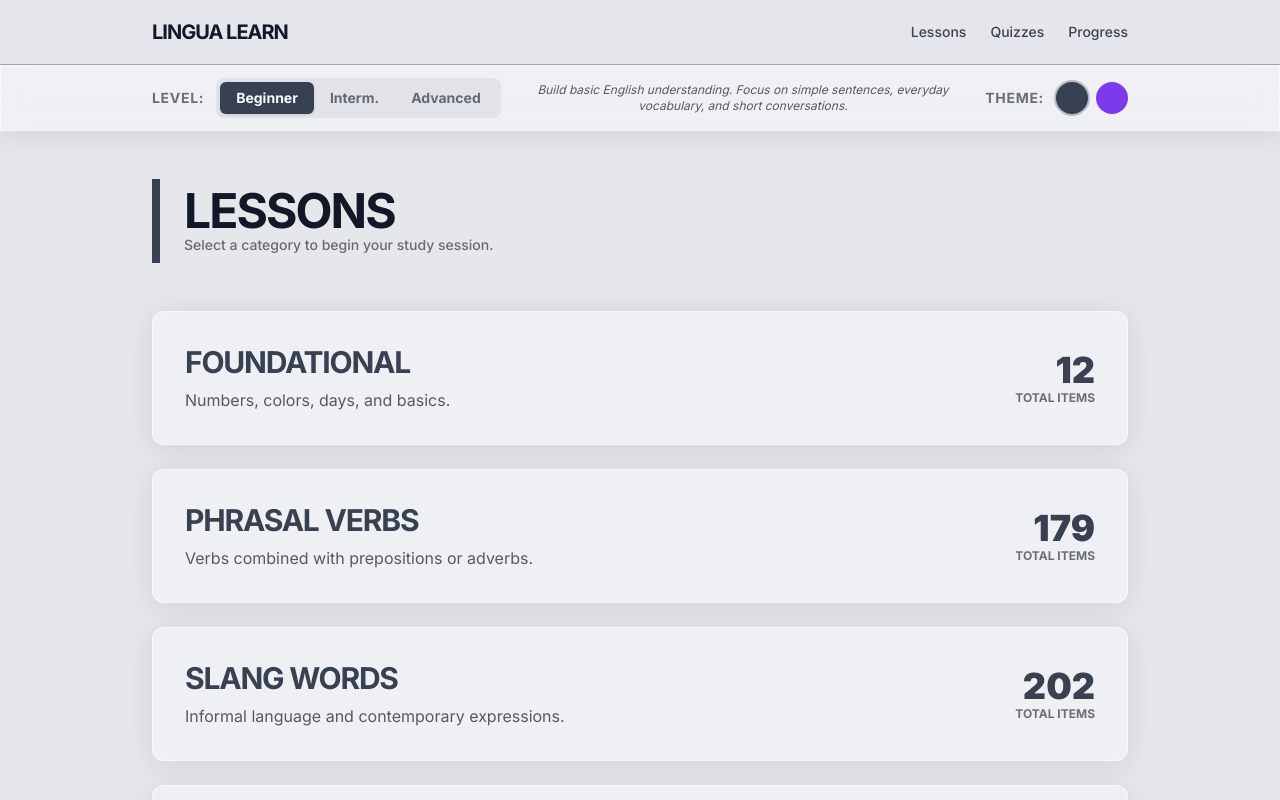
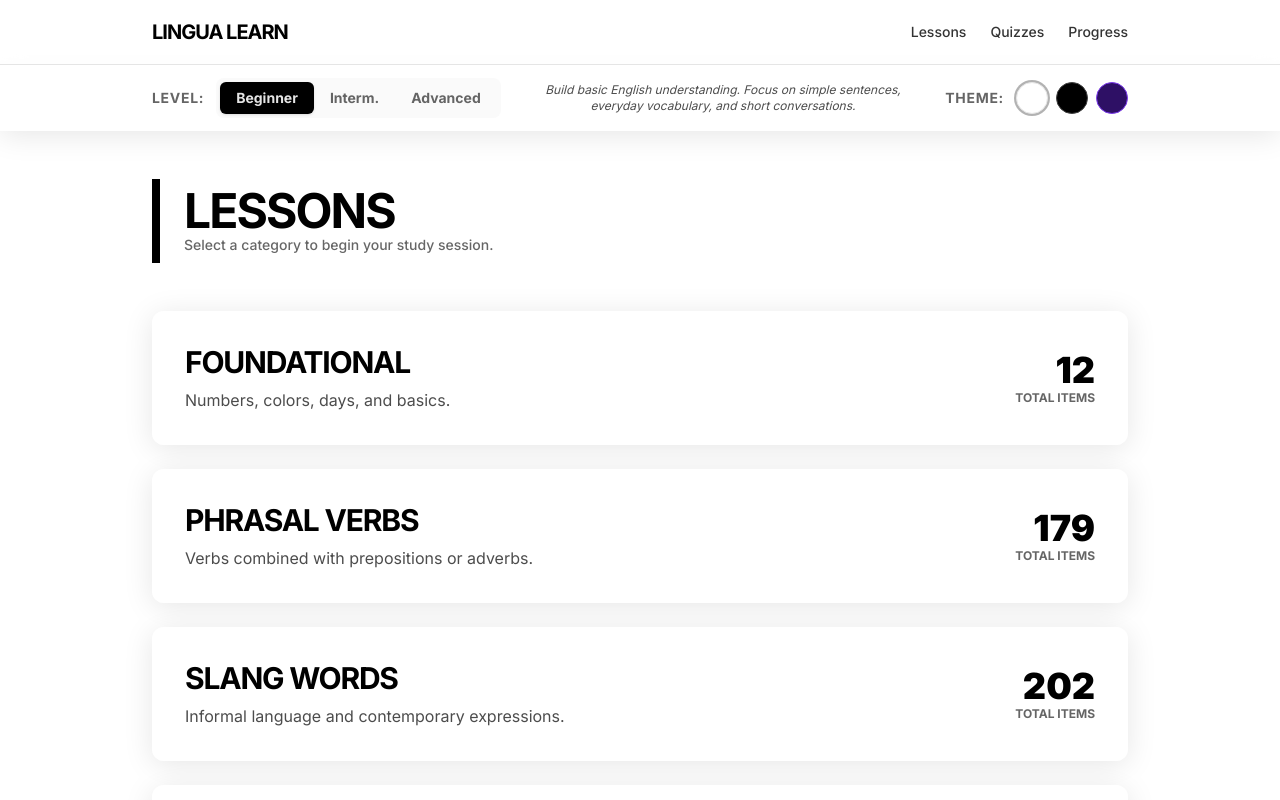
Before and after one commit to kbreabhayle/lingua-learn, a Next.js app: page /lessons in a window 1280 px wide. Shown: the top 800 px of the page. Built offline with nearby package versions, Linux system fonts and the light colour scheme.

Commit message:
feat: implement advanced theme system (black, white, purple)

```diff
--- a/src/app/globals.css
+++ b/src/app/globals.css
@@ -11,31 +11,45 @@
 }
 
 :root {
-  --background: #e5e7eb;
-  /* Gray 200 */
-  --foreground: #111827;
-  /* Gray 900 */
-  --primary: #374151;
-  /* Gray 700 */
-  --secondary: #f9fafb;
-  /* Gray 50 */
-  --muted: #d1d5db;
-  /* Gray 300 */
-  --border: #9ca3af;
-  /* Gray 400 */
+  /* Default to White Theme */
+  --background: #ffffff;
+  --foreground: #000000;
+  --primary: #000000;
+  --secondary: #e5e5e5;
+  /* Light Gray */
+  --muted: #f5f5f5;
+  --border: #e5e5e5;
+}
+
+:root[data-theme="white"] {
+  --background: #ffffff;
+  --foreground: #000000;
+  --primary: #000000;
+  --secondary: #e5e5e5;
+  --muted: #f5f5f5;
+  --border: #e5e5e5;
+}
+
+:root[data-theme="black"] {
+  --background: #000000;
+  --foreground: #ffffff;
+  --primary: #ffffff;
+  --secondary: #262626;
+  /* Dark Gray */
+  --muted: #171717;
+  --border: #404040;
 }
 
 :root[data-theme="purple"] {
-  --background: #ffffff;
-  --foreground: #000000;
-  --primary: #7c3aed;
-  /* Violet 600 */
-  --secondary: #f5f3ff;
-  /* Violet 50 */
-  --muted: #ede9fe;
-  /* Violet 100 */
-  --border: #ddd6fe;
-  /* Violet 200 */
+  --background: #2e1065;
+  /* Deep Purple */
+  --foreground: #ffffff;
+  --primary: #a78bfa;
+  /* Bright Purple/Lavender */
+  --secondary: #4c1d95;
+  /* Darker Purple for cards */
+  --muted: #581c87;
+  --border: #7c3aed;
 }
 
 body {
--- a/src/components/SettingsBar.tsx
+++ b/src/components/SettingsBar.tsx
@@ -56,18 +56,28 @@ export default function SettingsBar() {
                 <div className="flex items-center gap-3">
                     <span className="font-bold uppercase opacity-60 tracking-wider text-foreground">Theme:</span>
                     <div className="flex gap-2">
+                        {/* White Theme */}
                         <button
-                            onClick={() => setTheme('gray')}
-                            className={`w-8 h-8 rounded-full border-2 transition-transform hover:scale-110 ${theme === 'gray' ? 'border-primary ring-2 ring-primary/30' : 'border-transparent'
+                            onClick={() => setTheme('white')}
+                            className={`w-8 h-8 rounded-full border-2 transition-transform hover:scale-110 ${theme === 'white' ? 'border-primary ring-2 ring-primary/30' : 'border-transparent'
                                 }`}
-                            style={{ background: '#374151' }} // Gray representation
-                            aria-label="Gray Theme"
+                            style={{ background: '#ffffff', border: '1px solid #e5e5e5' }}
+                            aria-label="White Theme"
                         />
+                        {/* Black Theme */}
+                        <button
+                            onClick={() => setTheme('black')}
+                            className={`w-8 h-8 rounded-full border-2 transition-transform hover:scale-110 ${theme === 'black' ? 'border-primary ring-2 ring-primary/30' : 'border-transparent'
+                                }`}
+                            style={{ background: '#000000', border: '1px solid #404040' }}
+                            aria-label="Black Theme"
+                        />
+                        {/* Purple Theme */}
                         <button
                             onClick={() => setTheme('purple')}
-                            className={`w-8 h-8 rounded-full border-2 transition-transform hover:scale-110 ${theme === 'purple' ? 'border-purple-600 ring-2 ring-purple-600/30' : 'border-transparent'
+                            className={`w-8 h-8 rounded-full border-2 transition-transform hover:scale-110 ${theme === 'purple' ? 'border-white ring-2 ring-purple-400/50' : 'border-transparent'
                                 }`}
-                            style={{ background: '#7c3aed' }} // Purple representation
+                            style={{ background: '#2e1065', border: '1px solid #7c3aed' }}
                             aria-label="Purple Theme"
                         />
                     </div>
--- a/src/context/SettingsContext.tsx
+++ b/src/context/SettingsContext.tsx
@@ -3,7 +3,7 @@
 import React, { createContext, useContext, useState, useEffect, ReactNode } from 'react';
 
 type Level = 'beginner' | 'intermediate' | 'advanced';
-type Theme = 'gray' | 'purple';
+type Theme = 'black' | 'white' | 'purple';
 
 interface SettingsContextType {
     level: Level;
@@ -16,15 +16,19 @@ const SettingsContext = createContext<SettingsContextType | undefined>(undefined
 
 export function SettingsProvider({ children }: { children: ReactNode }) {
     const [level, setLevel] = useState<Level>('beginner');
-    const [theme, setTheme] = useState<Theme>('gray');
+    const [theme, setTheme] = useState<Theme>('white');
 
     // Load settings from localStorage on mount
     useEffect(() => {
         const savedLevel = localStorage.getItem('lingua-level') as Level;
-        const savedTheme = localStorage.getItem('lingua-theme') as Theme;
+        const savedTheme = localStorage.getItem('lingua-theme') as string;
 
         if (savedLevel) setLevel(savedLevel);
-        if (savedTheme) setTheme(savedTheme);
+
+        // Migrate legacy 'gray' theme to 'white' or validate
+        if (savedTheme === 'gray' || savedTheme === 'white' || savedTheme === 'black' || savedTheme === 'purple') {
+            setTheme(savedTheme === 'gray' ? 'white' : savedTheme as Theme);
+        }
     }, []);
 
     // Save settings when they change
```
